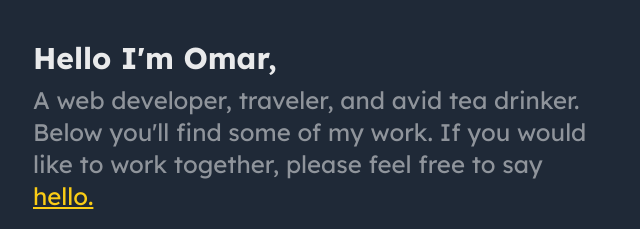
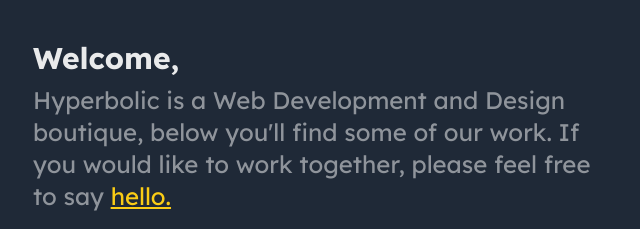
Before and after one commit to heyomar/hyperbolic, a website built with Parcel: page app/index.html in a window 1280 px wide. Shown: the top 229 px of the page, without its empty margins (319-959 px from the left). Built offline with nearby package versions, Linux system fonts and the light colour scheme.

Commit message:
update copy

```diff
--- a/app/index.html
+++ b/app/index.html
@@ -16,10 +16,10 @@
 <body class="flex flex-col items-center justify-center min-h-screen px-8 py-10 text-white max-w-screen-sm mx-auto">
 	<main class="container">
 		<section class="mb-5">
-			<h1 class="mb-2 text-3xl font-bold opacity-90">Hello I'm Omar,</h1>
+			<h1 class="mb-2 text-3xl font-bold opacity-90">Welcome,</h1>
 			<p class="text-xl md:text-2xl max-w-prose">
 				<span class="opacity-50">
-					A web developer, traveler, and avid tea drinker. Below you'll find some of my
+					Hyperbolic is a Web Development and Design boutique, below you'll find some of our
 					work. If you would like to work together, please feel free to say
 				</span>
 				<a class="inline text-yellow-400 underline hover:opacity-100" href="mailto:webdevromar@gmail.com">hello.
```
